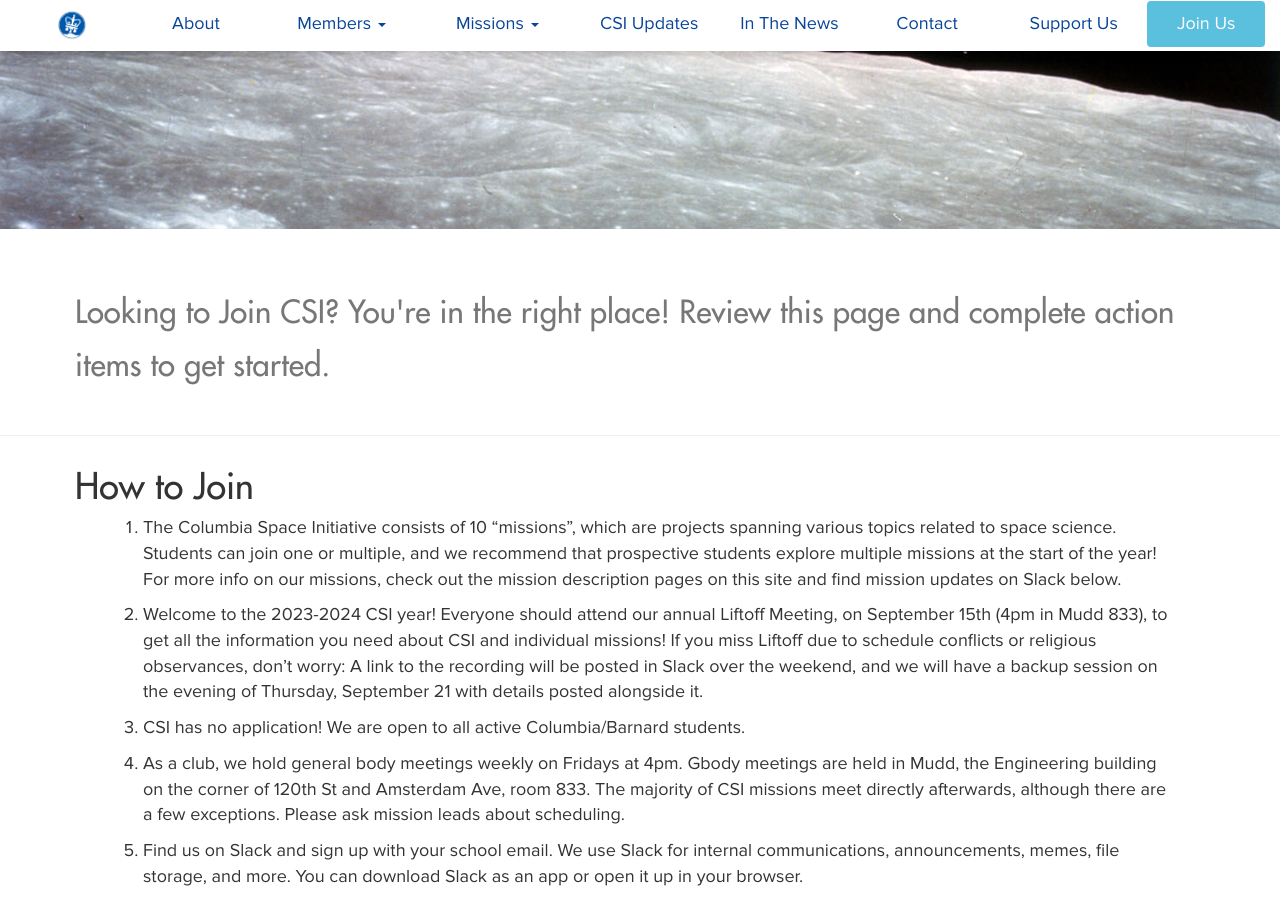
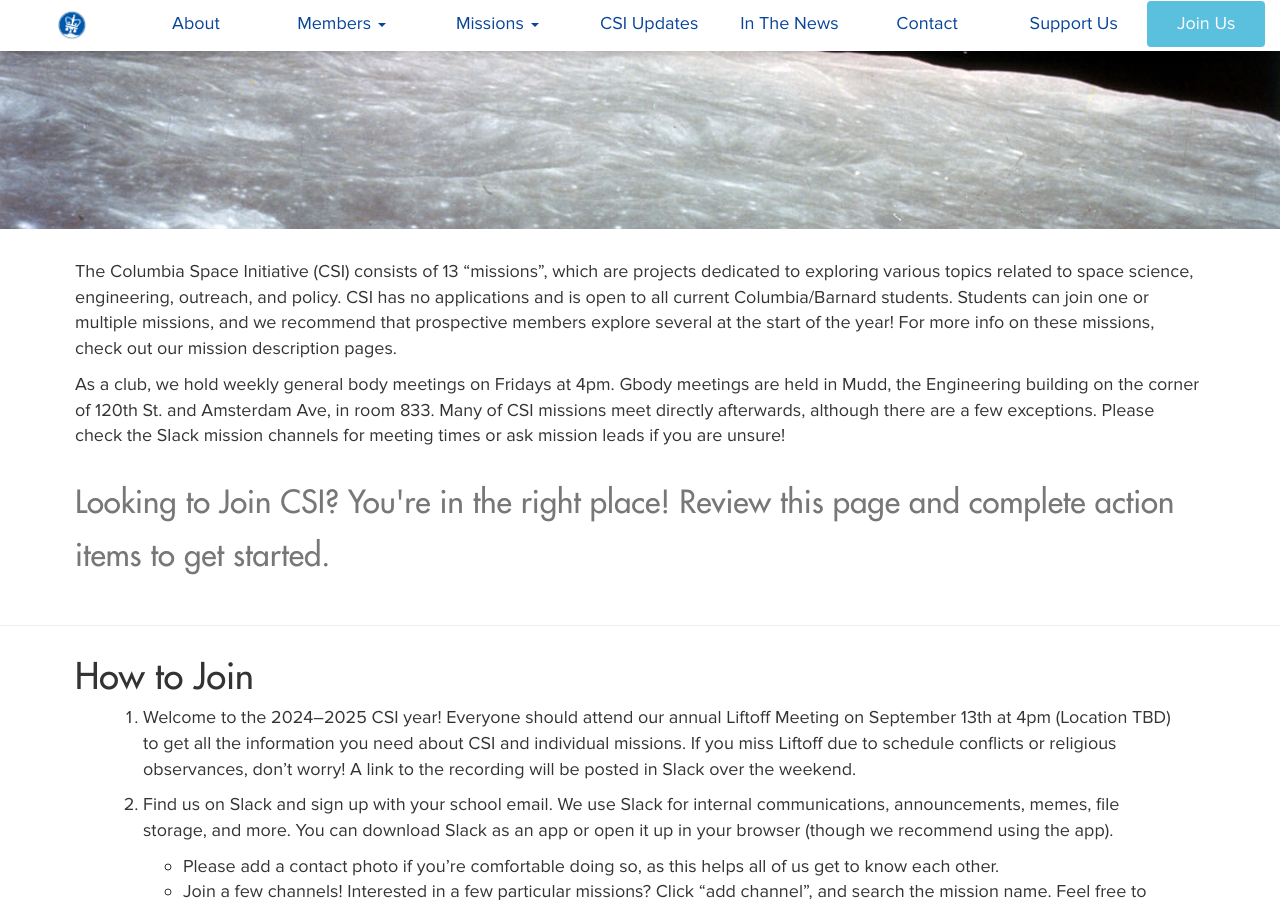
Before and after one commit to columbiaspace/columbiaspace.org, a Jekyll site: the page built from join-us.html, in a window 1280 px wide and 900 px high, scrolled down 671 px. Built offline with Jekyll 4.4.1, drawn with Linux system fonts in a browser that asks for light colours; nearby versions of some CDN libraries; comment, search, counter and statistics services are not loaded; some of the changed text lies outside the part shown.

Commit message:
update join-us page

```diff
--- a/join-us.html
+++ b/join-us.html
@@ -8,6 +8,12 @@
 <!-- Group abstract here -->
 <div class="group-abstract">
 	<div class="container">
+		<p>
+			The Columbia Space Initiative (CSI) consists of 13 “missions”, which are projects dedicated to exploring various topics related to space science, engineering, outreach, and policy. CSI has no applications and is open to all current Columbia/Barnard students. Students can join one or multiple missions, and we recommend that prospective members explore several at the start of the year! For more info on these missions, check out our mission description pages.
+		</p>
+		<p>
+			As a club, we hold weekly general body meetings on Fridays at 4pm. Gbody meetings are held in Mudd, the Engineering building on the corner of 120th St. and Amsterdam Ave, in room 833. Many of CSI missions meet directly afterwards, although there are a few exceptions. Please check the Slack mission channels for meeting times or ask mission leads if you are unsure!
+		</p>
 		<h2><small>
 			Looking to Join CSI? You're in the right place! Review this page and complete action items to get started.
 		</small></h2>
@@ -24,24 +30,18 @@
 		<div style="margin-left: 2em; margin-right: 2em">
 		<ol>
 
-			<li style="margin: 10px 0;">The Columbia Space Initiative consists of 10 “missions”, which are projects spanning various topics related to space science. Students can join one or multiple, and we recommend that prospective students explore multiple missions at the start of the year! For more info on our missions, check out the mission description pages on this site and find mission updates on Slack below.</li>
+			<li style="margin: 10px 0;">Welcome to the 2024–2025 CSI year! Everyone should attend our annual Liftoff Meeting on September 13th at 4pm (Location TBD) to get all the information you need about CSI and individual missions. If you miss Liftoff due to schedule conflicts or religious observances, don’t worry! A link to the recording will be posted in Slack over the weekend.</li>
 
-			<li style="margin: 10px 0;">Welcome to the 2023-2024 CSI year! Everyone should attend our annual Liftoff Meeting, on September 15th (4pm in Mudd 833), to get all the information you need about CSI and individual missions! If you miss Liftoff due to schedule conflicts or religious observances, don’t worry: A link to the recording will be posted in Slack over the weekend, and we will have a backup session on the evening of Thursday, September 21 with details posted alongside it.</li>
-
-			<li style="margin: 10px 0;">CSI has no application! We are open to all active Columbia/Barnard students.</li>
-
-			<li style="margin: 10px 0;">As a club, we hold general body meetings weekly on Fridays at 4pm. Gbody meetings are held in Mudd, the Engineering building on the corner of 120th St and Amsterdam Ave, room 833. The majority of CSI missions meet directly afterwards, although there are a few exceptions. Please ask mission leads about scheduling.</li>
-
-			<li style="margin: 10px 0;">Find us on Slack and sign up with your school email. We use Slack for internal communications, announcements, memes, file storage, and more. You can download Slack as an app or open it up in your browser.</li>
+			<li style="margin: 10px 0;">Find us on Slack and sign up with your school email. We use Slack for internal communications, announcements, memes, file storage, and more. You can download Slack as an app or open it up in your browser (though we recommend using the app).</li>
 
 			<ul>
 				<li>Please add a contact photo if you’re comfortable doing so, as this helps all of us get to know each other.</li>
 				<li>Join a few channels! Interested in a few particular missions? Click “add channel”, and search the mission name. Feel free to poke around!</li>
-				<li style="">Direct message Co-Presidents Matthew Werneken or Minju O’Rourke at any time with questions, or ask in a mission channel. We try to reserve #general for announcements and club-wide notifications.</li>
+				<li style="">Direct message Co-Presidents Will Specht or Kate Lampo at any time with questions. We try to reserve #general for announcements and club-wide notifications.</li>
 			</ul>
 			<p align="center" style="margin: 15px 0;"><a href="https://columbiaspace.slack.com/signup" class= "btn btn-warning btn-lg" >Join our Slack</a></p>
 
-			<li style="margin: 10px 0;">Subscribe to our newsletter by filling out the form at the bottom of our website homepage, if you haven’t already. Official club-wide announcements are organized and sent out each week by our secretary, Valentina Marini Fichera, so don’t let this hard work go to waste! This is a nice tl;dr of all the Slack announcements.</li>
+			<li style="margin: 10px 0;">If you haven’t already, subscribe to our newsletter by filling out the form at the bottom of our <a href = "/index.html">website homepage</a>. Official club-wide announcements are organized and sent out each week by our secretary Chloe Jones, so don’t let her hard work go to waste! This is a nice tl;dr of all our Slack announcements.</li>
 
 			<div class="container text-center">
 				<!-- Mail chimp code here -->
```
